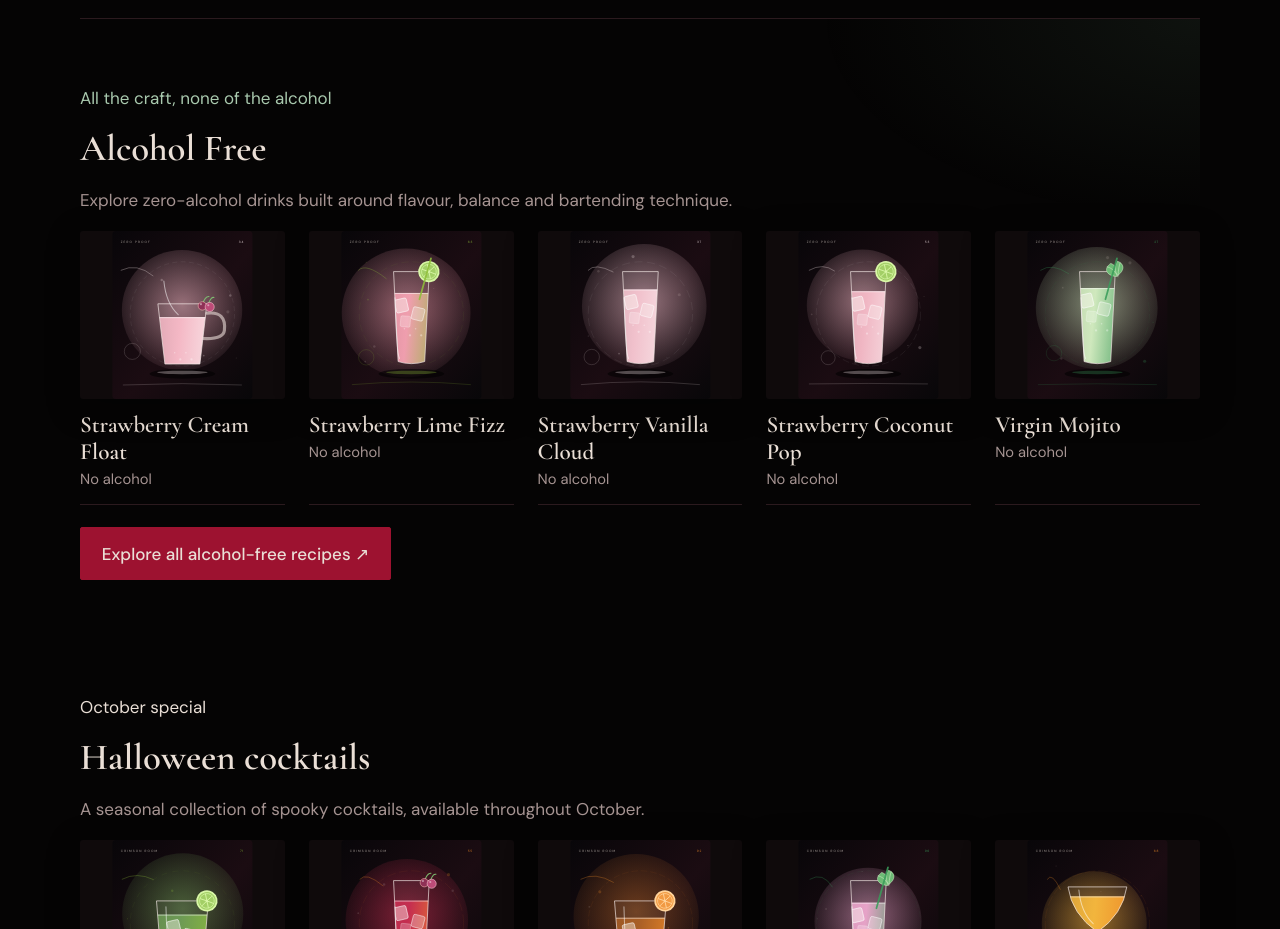
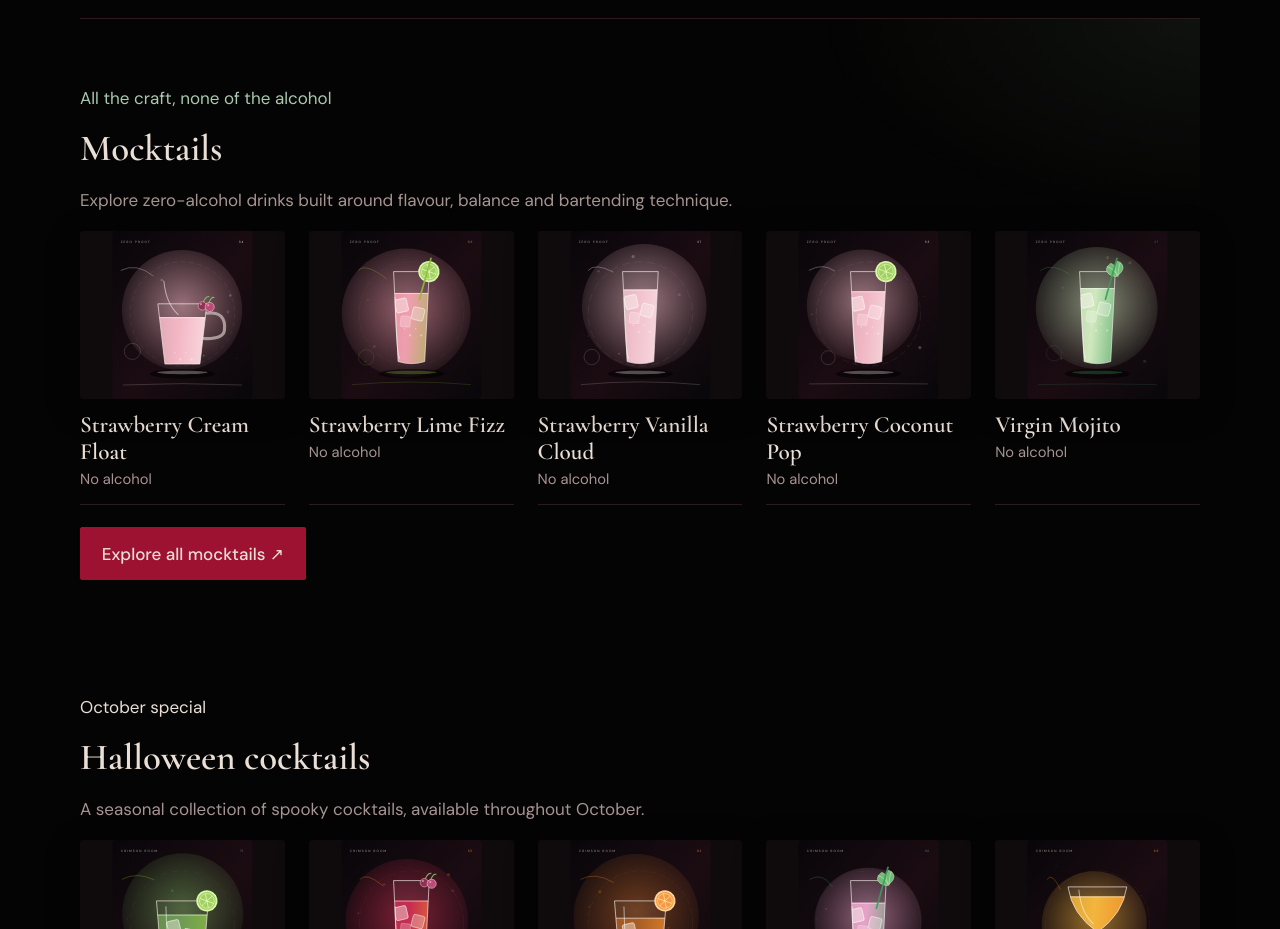
Before and after one commit to inky3/crimsonroom, a Next.js app: page /en in a window 1280 px wide. Shown: the part 1240-2169 px from the top of the page. Built offline with nearby package versions, Linux system fonts and the light colour scheme.

Commit message:
Rename homepage section to Mocktails

```diff
--- a/app/[locale]/page.tsx
+++ b/app/[locale]/page.tsx
@@ -70,9 +70,9 @@ export default async function Home({ params }: { params: Promise<{ locale: strin
         </div>
       </section>
 
-      <section className="container section alcohol-free-section" aria-labelledby="alcohol-free-heading">
+      <section className="container section alcohol-free-section" aria-labelledby="mocktails-heading">
         <p className="eyebrow">{locale === "th" ? "รสชาติและเทคนิค โดยไม่มีแอลกอฮอล์" : "All the craft, none of the alcohol"}</p>
-        <h2 id="alcohol-free-heading">{locale === "th" ? "เครื่องดื่มไม่มีแอลกอฮอล์" : "Alcohol Free"}</h2>
+        <h2 id="mocktails-heading">{locale === "th" ? "ม็อกเทล" : "Mocktails"}</h2>
         <p className="muted">{locale === "th" ? "สูตรม็อกเทลสำหรับฝึกทักษะบาร์เทนเดอร์และเพลิดเพลินได้ทุกเวลา" : "Explore zero-alcohol drinks built around flavour, balance and bartending technique."}</p>
         <div className="grid">
           {cocktails.filter((c) => c.category === "mocktail").slice(0, 5).map((c) => (
@@ -80,8 +80,8 @@ export default async function Home({ params }: { params: Promise<{ locale: strin
           ))}
         </div>
         <div className="actions alcohol-free-action">
-          <Link href={`/${locale}/alcohol-free`} className="btn primary">
-            {locale === "th" ? "ดูสูตรทั้งหมด" : "Explore all alcohol-free recipes"} ↗
+          <Link href={`/${locale}/mocktails`} className="btn primary">
+            {locale === "th" ? "ดูสูตรม็อกเทลทั้งหมด" : "Explore all mocktails"} ↗
           </Link>
         </div>
       </section>
```
